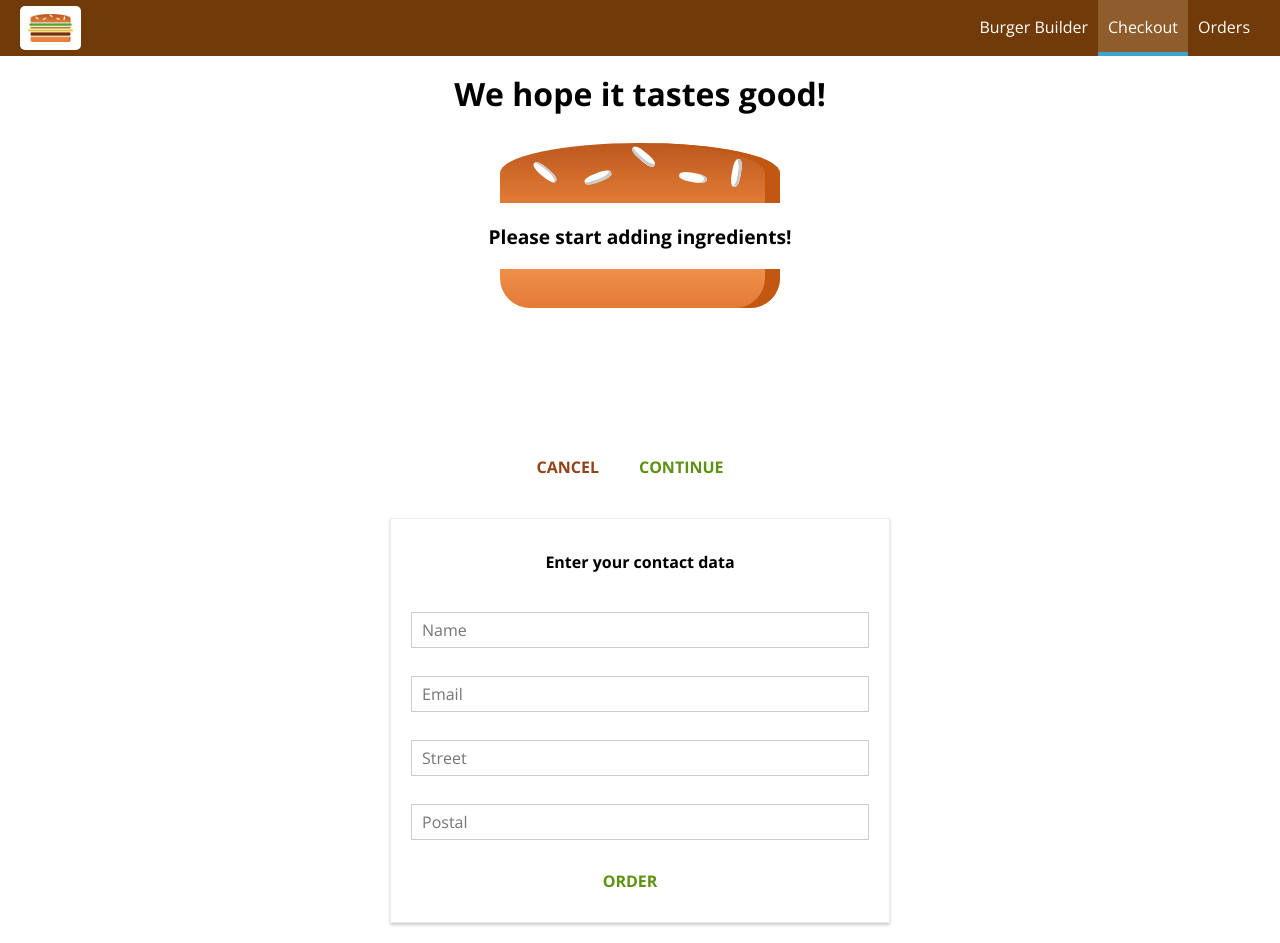
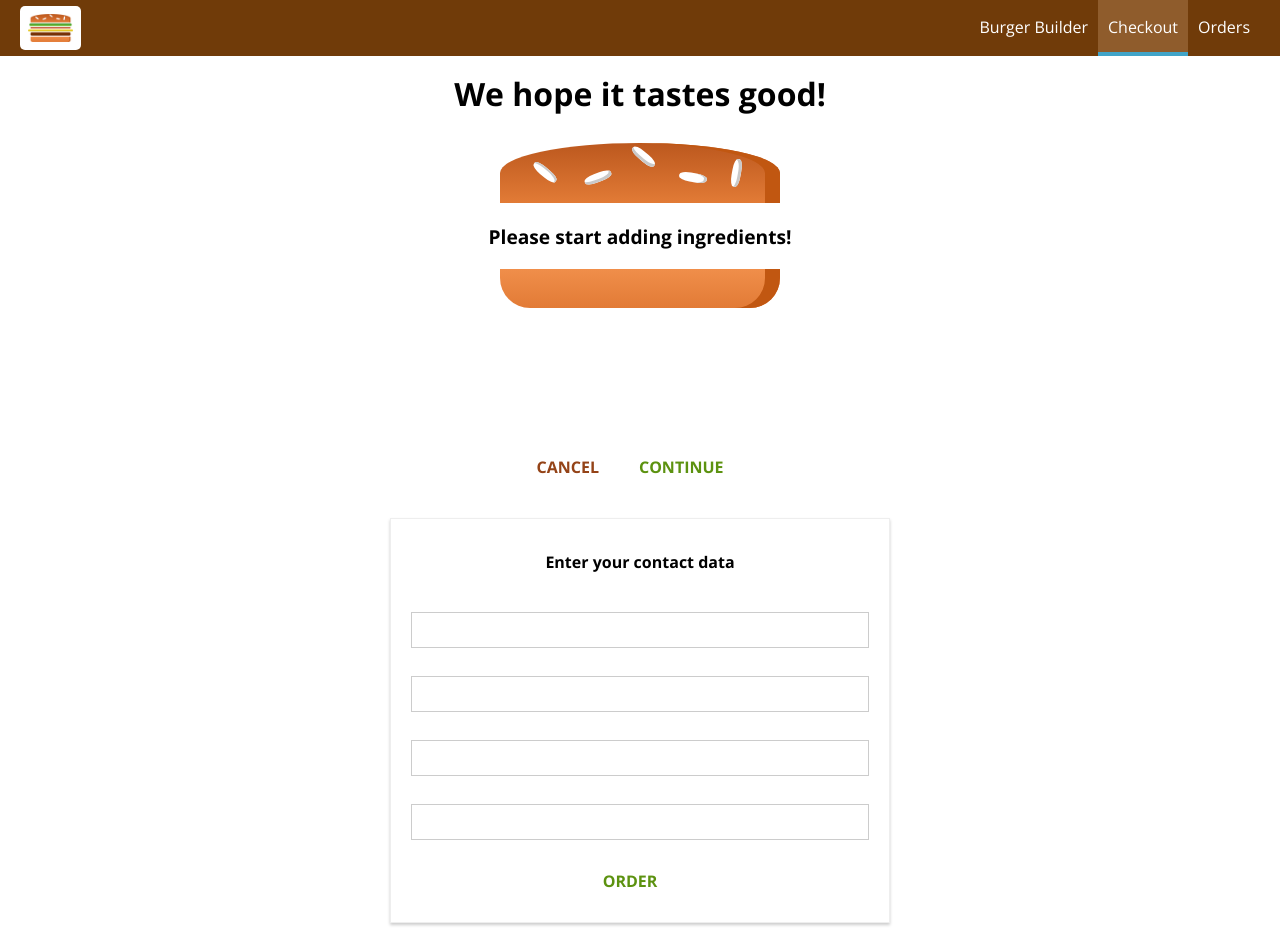
Before and after one commit to calvinyhu/burger-builder, a React app: page /checkout in a window 1280 px wide. Both pictures are taken after a click on the button "CONTINUE". Built offline with nearby package versions, Linux system fonts and the light colour scheme.

Commit message:
Modified Input.js

```diff
--- a/src/components/UI/Input/Input.js
+++ b/src/components/UI/Input/Input.js
@@ -5,15 +5,24 @@
 const input = (props) => {
     let inputElement = null;
 
-    switch (props.inputtype) {
+    switch (props.elementType) {
         case ('input'):
-            inputElement = <input className={classes.InputElement} {...props} />;
+            inputElement = <input
+                className={classes.InputElement}
+                {...props.elementConfig}
+                value={props.value} />;
             break;
         case ('textarea'):
-            inputElement = <textarea className={classes.InputElement} {...props} />;
+            inputElement = <textarea
+                className={classes.InputElement}
+                {...props.elementConfig}
+                value={props.value} />;
             break;
         default:
-            inputElement = <input className={classes.InputElement} {...props} />;
+            inputElement = <input
+                className={classes.InputElement}
+                {...props.elementConfig}
+                value={props.value} />;
     }
 
     return (
--- a/src/containers/Checkout/ContactData/ContactData.js
+++ b/src/containers/Checkout/ContactData/ContactData.js
@@ -8,11 +8,57 @@
 
 class ContactData extends Component {
     state = {
-        name: '',
-        email: '',
-        address: {
-            street: '',
-            postalCode: ''
+        orderForm: {
+            name: {
+                elementType: 'input',
+                elementConfig: {
+                    type: 'text',
+                    placeholder: 'Name'
+                },
+                value: ''
+            },
+            street: {
+                elementType: 'input',
+                elementConfig: {
+                    type: 'text',
+                    placeholder: 'Street'
+                },
+                value: ''
+            },
+            zipCode: {
+                elementType: 'input',
+                elementConfig: {
+                    type: 'text',
+                    placeholder: 'ZIP Code'
+                },
+                value: ''
+            },
+            country: {
+                elementType: 'input',
+                elementConfig: {
+                    type: 'text',
+                    placeholder: 'Country'
+                },
+                value: ''
+            },
+            email: {
+                elementType: 'input',
+                elementConfig: {
+                    type: 'email',
+                    placeholder: 'Email'
+                },
+                value: ''
+            },
+            deliveryMethod: {
+                elementType: 'select',
+                elementConfig: {
+                    options: [
+                        {value: 'fastest', displayValue: 'Fastest'},
+                        {value: 'cheapest', displayValue: 'Cheapest'}
+                    ]
+                },
+                value: ''
+            },
         },
         loading: false,
     }
@@ -25,17 +71,7 @@
             ingredients: this.props.ingredients,
             // On a real app, you would recalculate the price based on the
             // number of ingredients on the server and not the user
-            price: this.props.price,
-            customer: {
-                name: 'Calvin',
-                address: {
-                    street: 'Street Name',
-                    zipCode: '99999',
-                    country: 'United States',
-                },
-                email: 'calvin@firebase.com',
-            },
-            deliveryMethod: 'fastest',
+            price: this.props.price
         };
         // Comment out this post to see the spinner a bit longer.
         axios.post('/orders.json', order)
@@ -51,7 +87,7 @@
     render() {
         let form = (
             <form>
-                <Input inputtype='input' type='text' name='name' placeholder='Name'/>
+                <Input elementType="" elementConfig="..." value=""/>
                 <Input inputtype='input' type='email' name='email' placeholder='Email'/>
                 <Input inputtype='input' type='text' name='street' placeholder='Street'/>
                 <Input inputtype='input' type='text' name='postal' placeholder='Postal'/>
```
